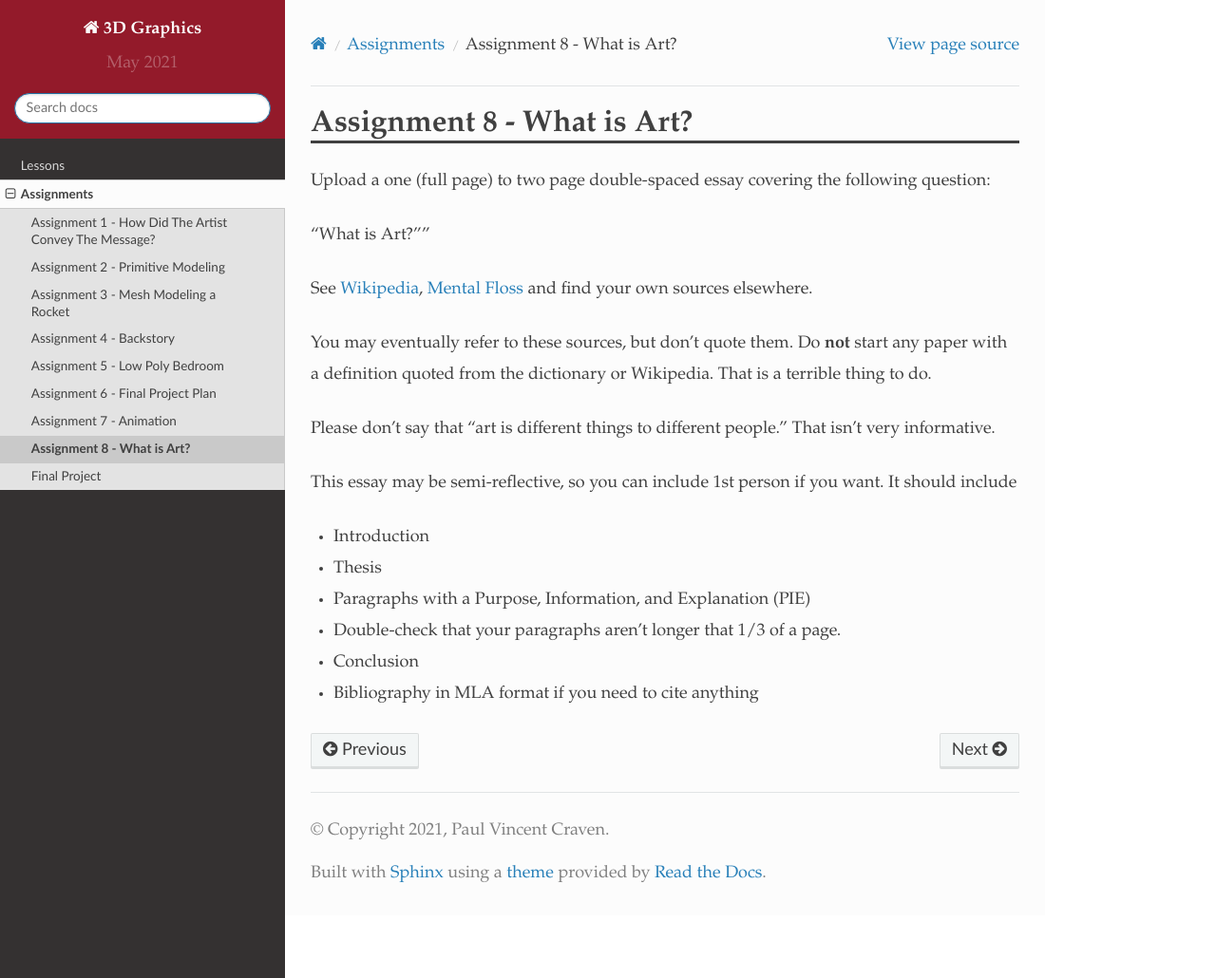
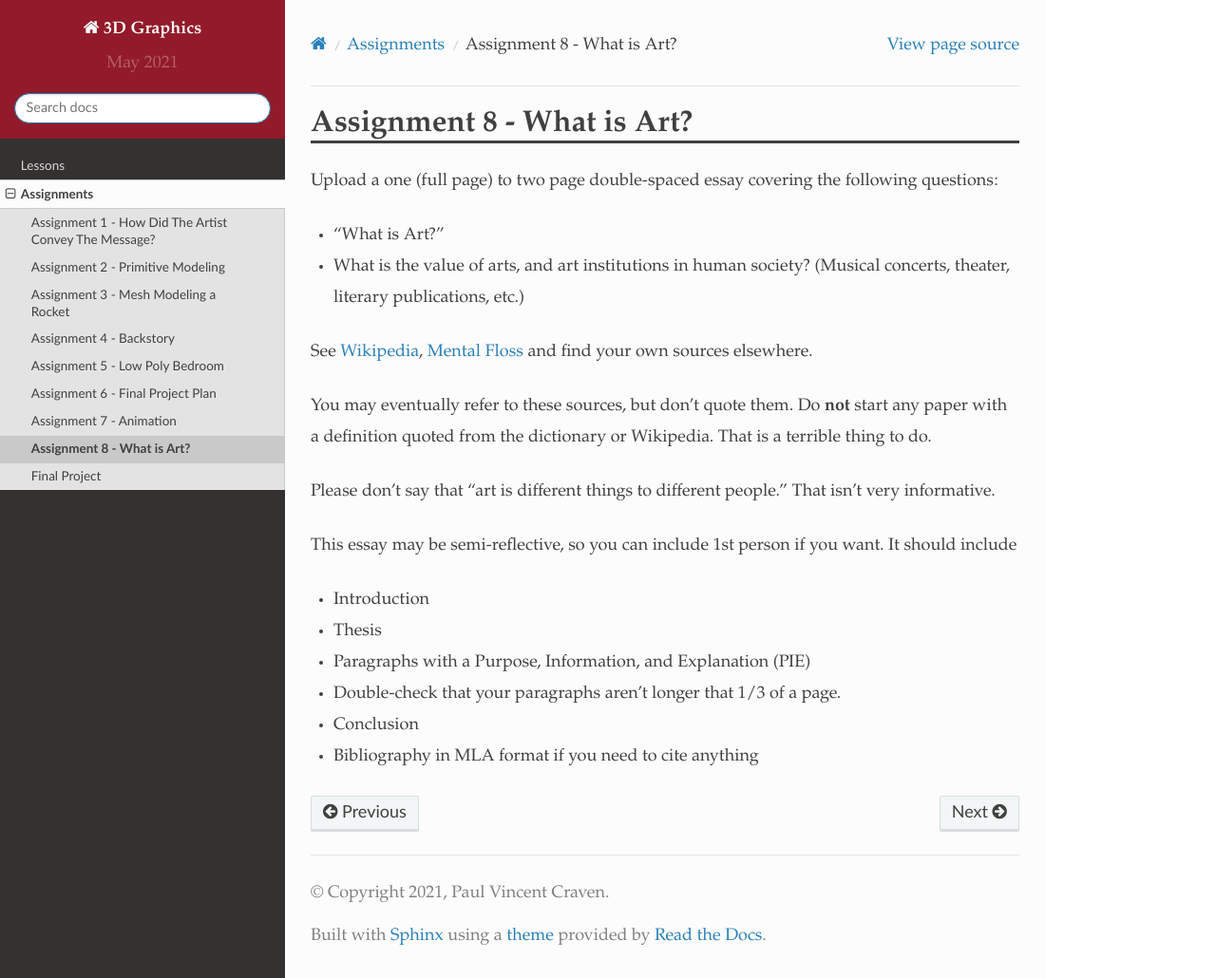
Before and after one commit to pvcraven/3d_graphics_class, a Sphinx documentation site: the page built from source/assignments/assignment_08/assignment_08.rst, in a window 1280 px wide and 1030 px high. Shown: the whole window at 95% size. Built offline with Sphinx 7.4.7 and the Read the Docs theme 2.0.0, drawn with Linux system fonts in a browser that asks for light colours.

Commit message:
Update assignment_08.rst

```diff
--- a/source/assignments/assignment_08/assignment_08.rst
+++ b/source/assignments/assignment_08/assignment_08.rst
@@ -3,9 +3,10 @@
 Assignment 8 - What is Art?
 ===========================
 
-Upload a one (full page) to two page double-spaced essay covering the following question:
+Upload a one (full page) to two page double-spaced essay covering the following questions:
 
-"What is Art?""
+* "What is Art?"
+* What is the value of arts, and art institutions in human society? (Musical concerts, theater, literary publications, etc.)
 
 See `Wikipedia <https://en.wikipedia.org/wiki/What_Is_Art%3F>`_, `Mental Floss <http://mentalfloss.com/article/57501/27-responses-question-what-art>`_ and find your own sources elsewhere.
 
```
